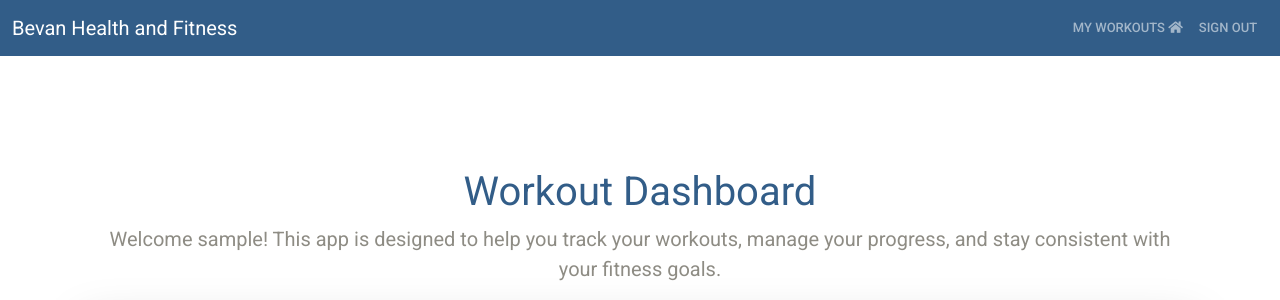
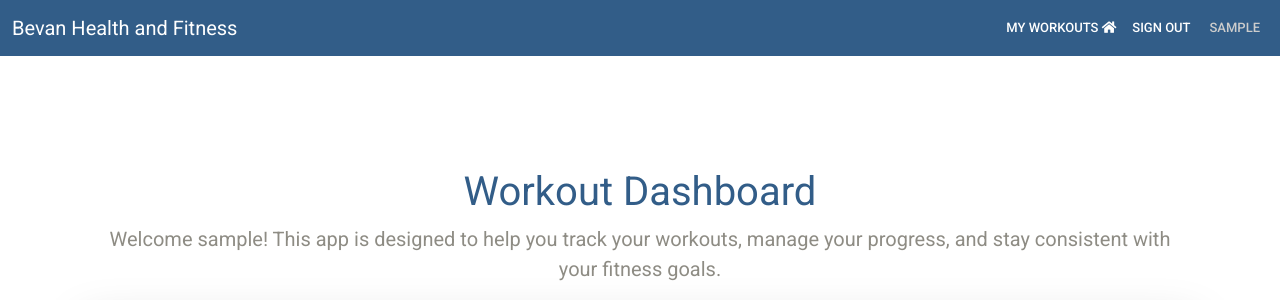
Before and after one commit to Stephen-Bevan/bevanhealthandfitness-, a Django app: page /myworkouts/ in a window 1280 px wide. Shown: the top 300 px of the page. Run offline with Django 4.2, Linux system fonts and the light colour scheme; the visitor is signed in with stand-in values (Sample User, id 1).

Commit message:
added high contst to nav bar and add user name when log in to nav bar

```diff
--- a/bevanhealthandfitness/settings.py
+++ b/bevanhealthandfitness/settings.py
@@ -30,7 +30,7 @@ TEMPLATES_DIR = os.path.join(BASE_DIR,'templates')
 SECRET_KEY = os.environ.get('SECRET_KEY')
 
 # SECURITY WARNING: don't run with debug turned on in production!
-DEBUG = False
+DEBUG = True
 
 ALLOWED_HOSTS = [
     '8000-stephenbeva-bevanhealth-3jamgpr6cot.ws.codeinstitute-ide.net',
--- a/static/css/style.css
+++ b/static/css/style.css
@@ -101,3 +101,27 @@ footer {
     border-radius: 15px;
     width: 500px;
 }
+
+.high-contrast-navbar {
+    background-color: #00264d; /* Dark navy for high contrast */
+    color: #ffffff; /* White text */
+  }
+
+  .high-contrast-navbar .navbar-brand,
+  .high-contrast-navbar .nav-link {
+    color: #ffffff; /* Ensure links are white */
+  }
+
+  .high-contrast-navbar .nav-link:hover,
+  .high-contrast-navbar .navbar-brand:hover {
+    color: #ffcc00; /* Gold for hover state */
+    text-decoration: underline;
+  }
+
+  .high-contrast-navbar .navbar-toggler {
+    border-color: #ffffff; /* White border for toggle */
+  }
+
+  .high-contrast-navbar .nav-link.disabled {
+    color: #cccccc; /* Light gray for disabled state */
+  }
--- a/templates/my-login.html
+++ b/templates/my-login.html
@@ -30,7 +30,7 @@
     </div>
 
     <br>
-    <h1>Static files loading</h1>
+
 
 </body>
 
--- a/templates/navbar.html
+++ b/templates/navbar.html
@@ -1,4 +1,4 @@
-<nav class="navbar navbar-expand-lg bg-primary navbar-dark">
+<nav class="navbar navbar-expand-lg bg-primary navbar-dark high-contrast-navbar">
   <div class="container-fluid">
     <a class="navbar-brand" href="{% url 'home' %}">Bevan Health and Fitness</a>
     <button
@@ -25,9 +25,14 @@
             Sign out <i class="fa fa-sign-out" aria-hidden="true"></i>
           </a>
         </li>
+        <li class="nav-item">
+          <a class="nav-link disabled" href="#" tabindex="-1" aria-disabled="true">
+            {{ user.username }}
+          </a>
+        </li>
         {% else %}
         <li class="nav-item">
-          <a class="nav-link" href="{% url 'register' %}" >Register</a>
+          <a class="nav-link" href="{% url 'register' %}">Register</a>
         </li>
         <li class="nav-item">
           <a class="nav-link" href="{% url 'my-login' %}">Login</a>
--- a/templates/register.html
+++ b/templates/register.html
@@ -37,7 +37,7 @@
     </div>
 
     <br>
-    <h1> stactic files loading </h1>
+
 
 </body>
 
```
